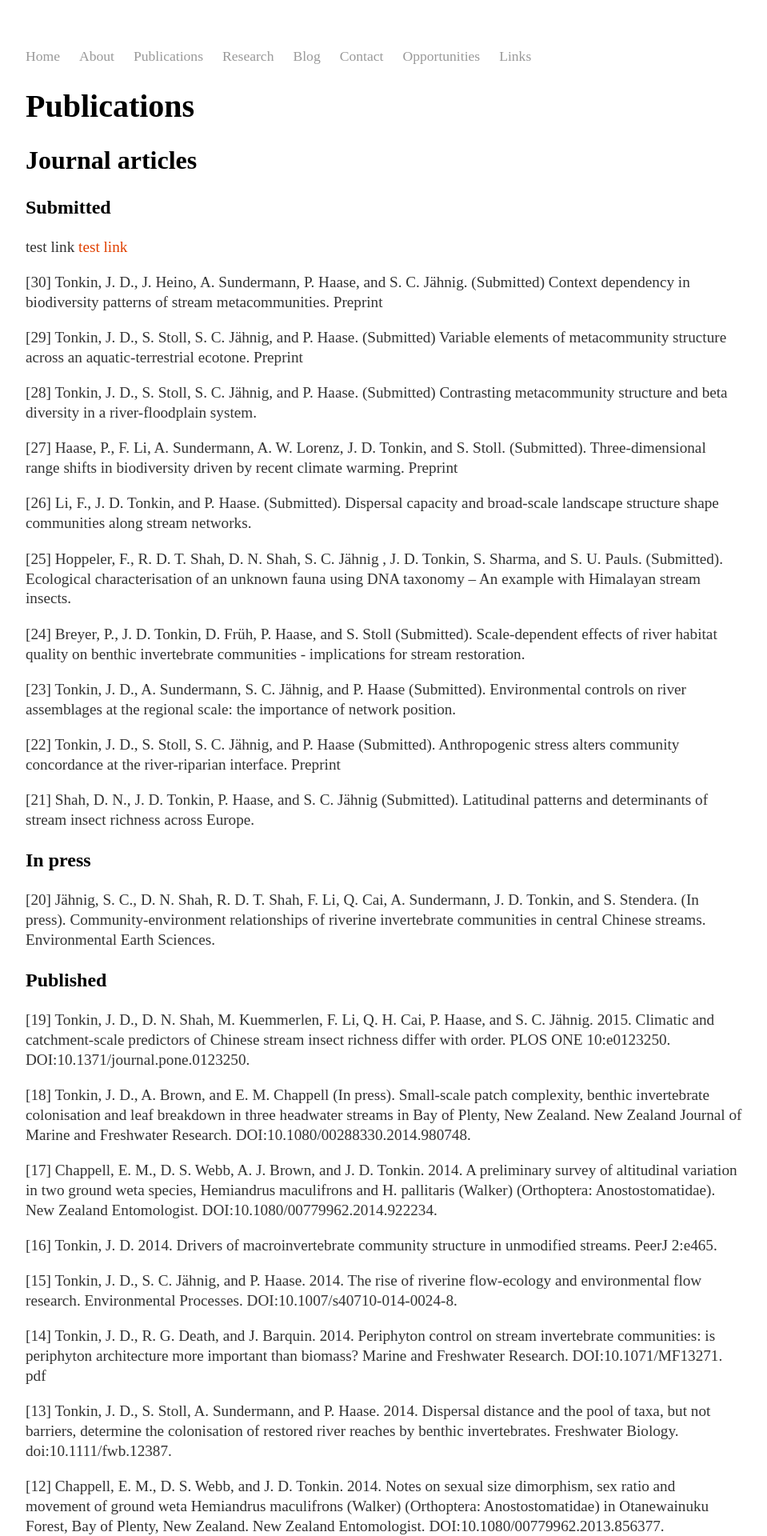
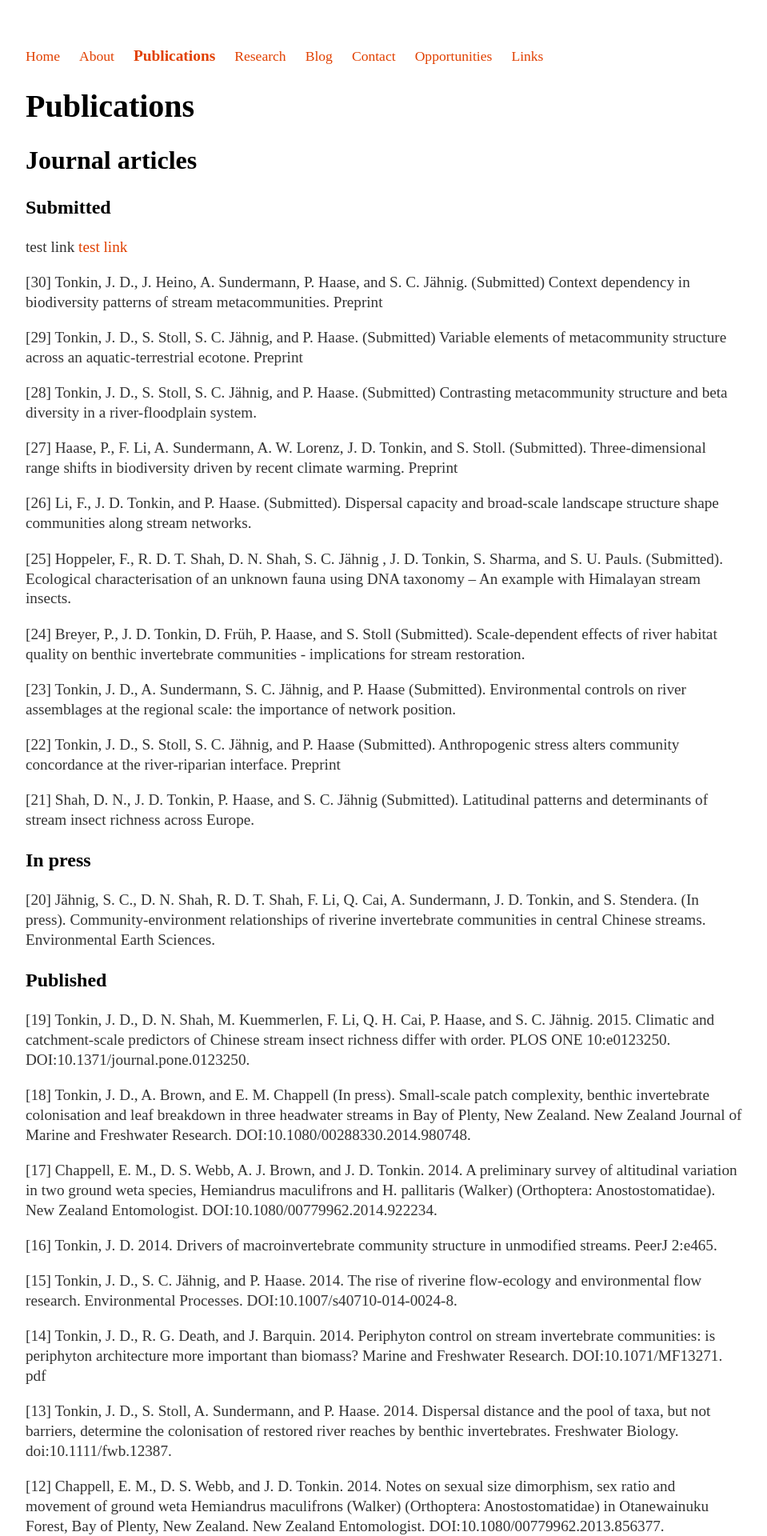
Before and after one commit to jdtonkin/jdtonkin.github.io, a Jekyll site: the page built from Publications/index.html, in a window 1280 px wide. Shown: the top 1920 px of the page at 80% size, without its empty margins (160-1119 px from the left). Built offline with Jekyll 4.4.1, drawn with Linux system fonts in a browser that asks for light colours.

Commit message:
Update main.css

```diff
--- a/css/main.css
+++ b/css/main.css
@@ -19,7 +19,7 @@ nav ul, footer ul a {
      color: #999;
 }
 
-nav ul a { color: #999; font-size: 1.1em; font-weight: normal; &.active{
+nav ul li { color: #999; font-size: 1.1em; font-weight: normal; &.active{
       a{color: #E14000; font-size: 1.1em; font-weight: bold;}}
 nav ul li a:hover { color: #E14000; font-size: 1.1em; font-weight: normal;}
 
```
